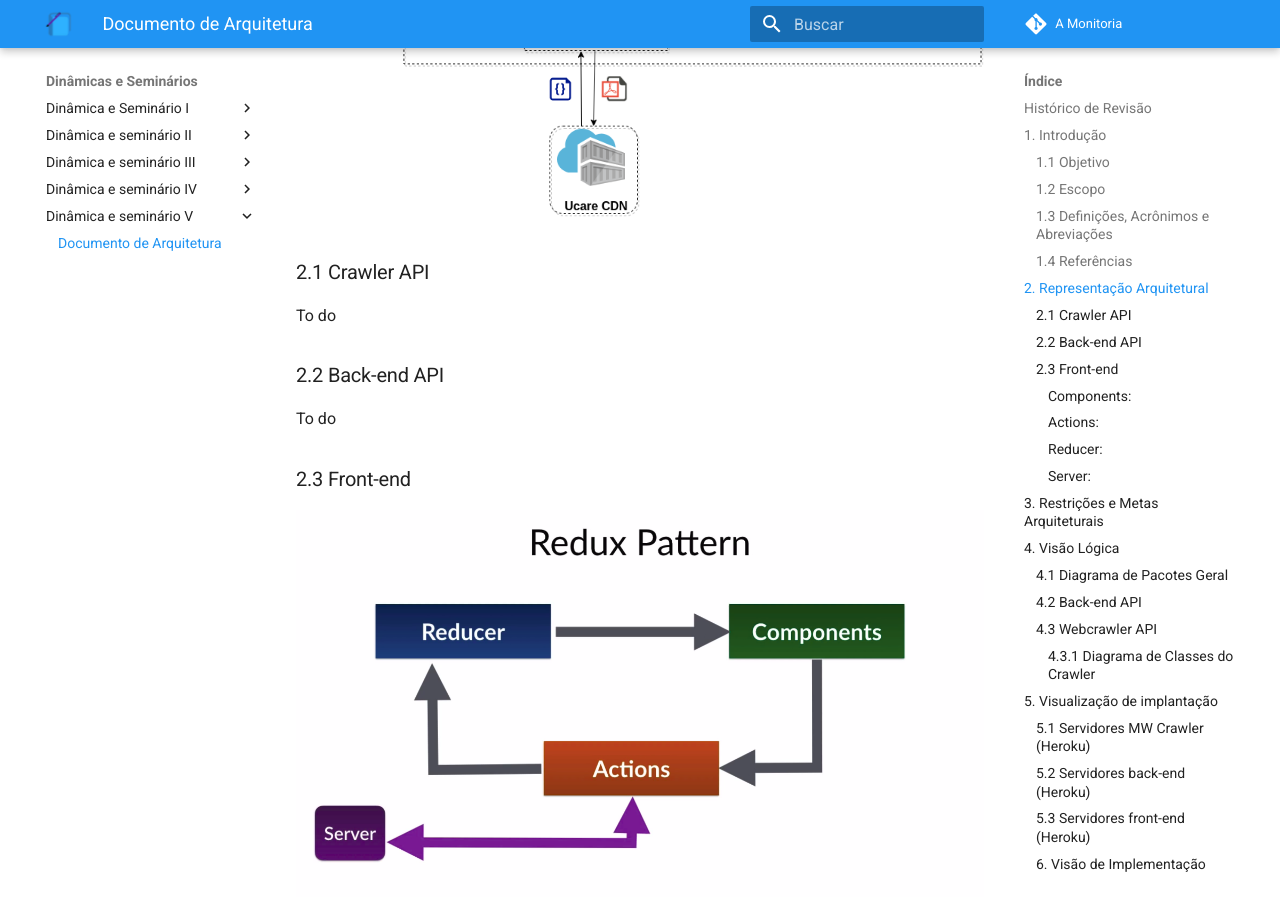
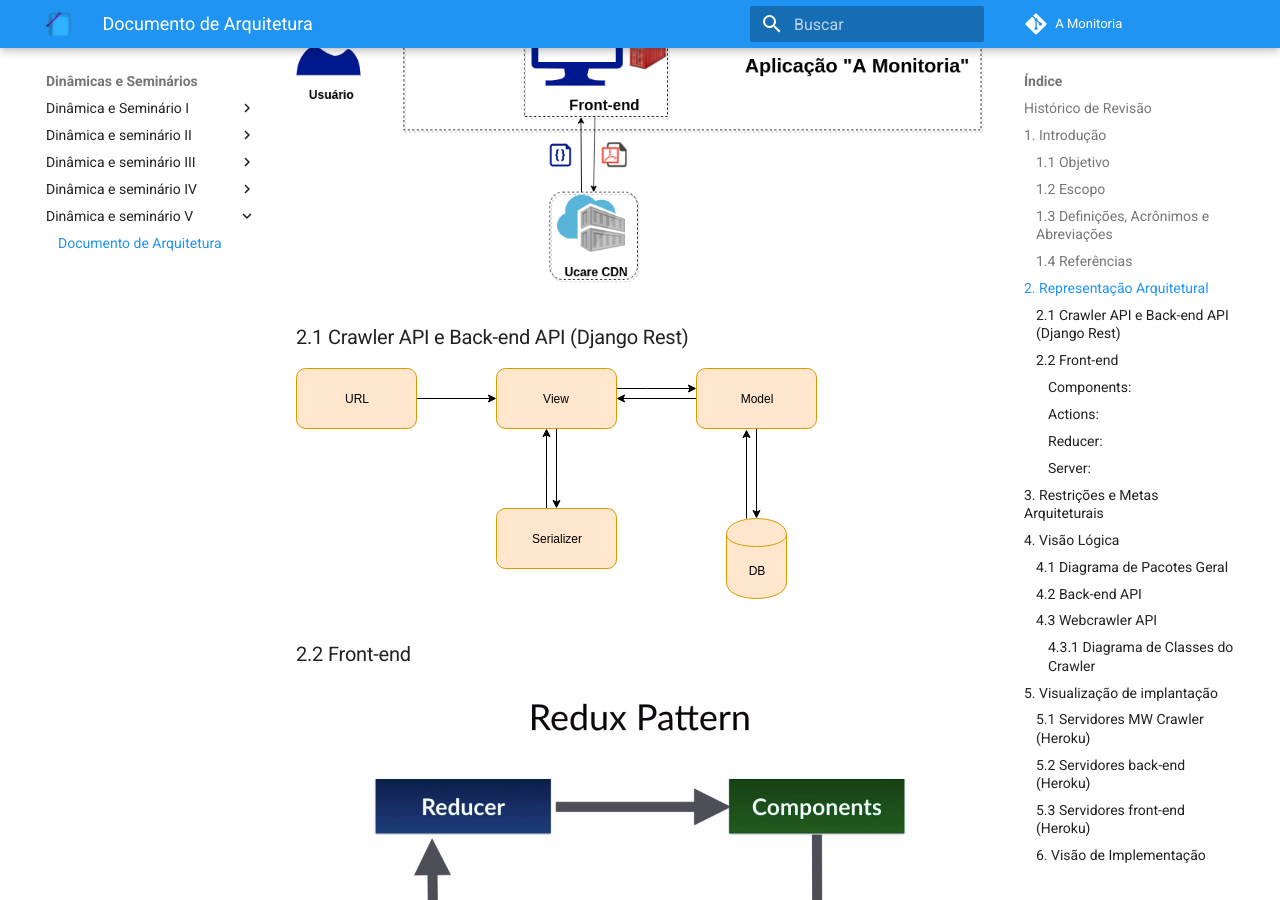
Before and after one commit to 2019-2-arquitetura-desenho/wiki, an MkDocs documentation site: the page built from docs/dinamica_seminario_V/documento_arquitetura.md, in a window 1280 px wide and 900 px high, scrolled down 2894 px. Built offline with MkDocs 1.6.1 and Material for MkDocs 9.7.7, drawn with Linux system fonts in a browser that asks for light colours; comment, search, counter and statistics services are not loaded; old or Windows-style settings are respelled for this version of MkDocs; some of the changed text lies outside the part shown.

Commit message:
Adding django arquiteture
Co-authored-by: Ivan Dobbin<ivandinizdobbin2@gmail.com>

```diff
--- a/docs/dinamica_seminario_V/documento_arquitetura.md
+++ b/docs/dinamica_seminario_V/documento_arquitetura.md
@@ -14,6 +14,7 @@
 e [Andre Pinto](https://github.com/andrelucax)
  |
 |17/11/19 | 0.8 | Adicionando Diagrama de Pacotes | [Ivan Dobbin](https://github.com/darmsDD) e [Andre Pinto](https://github.com/andrelucax) |
+|17/11/19 | 0.9 | Adicionando Arquitetura Django | [Ivan Dobbin](https://github.com/darmsDD) e [Andre Pinto](https://github.com/andrelucax) |
 
 ## 1. Introdução
 
@@ -58,26 +59,29 @@ Numa visão macro da arquitetura, a aplicação "A Monitoria" é subsidiada por
 
 ![Representação Arquitetural](assets/representacao_arquitetural.png)
 
-### 2.1 Crawler API
+### 2.1 Crawler API e Back-end API (Django Rest)
 
-To do
+![arquitetura_django](assets/representacao_arquitetural_django.png)
 
-### 2.2 Back-end API
+### 2.2 Front-end
 
-To do
+![arquitetura_front](assets/representacao_arquitetural_front.png)
 
-### 2.3 Front-end
-![arquitetura_front](assets/representacao_arquitetural_front.png)
 #### Components:
+
 Componentes são os componentes JavaScript ou classes JavaScript que são responsáveis por renderizar a view.
+
 #### Actions:
+
 É uma coleção de funções que realização alguma requisição no servidor
 
 
 #### Reducer:
+
 É ele que diz como os estados da aplicação mudam de acordo com as respostas da actions.
 
 #### Server:
+
 Local da onde vem os dados.
 
 
@@ -96,7 +100,9 @@ Local da onde vem os dados.
 
 
 ### 4.1 Diagrama de Pacotes Geral
+
 [link da criação original](../dinamica_seminario_III/diagrama_pacotes.md)
+
 ![Diagrama de Geral - v3.0](assets/diagrama_pacotes_geral_v3.png)
 
 ### 4.2 Back-end API
```
Also changed, not shown: docs/dinamica_seminario_V/assets/representacao_arquitetural_django.png (added).
